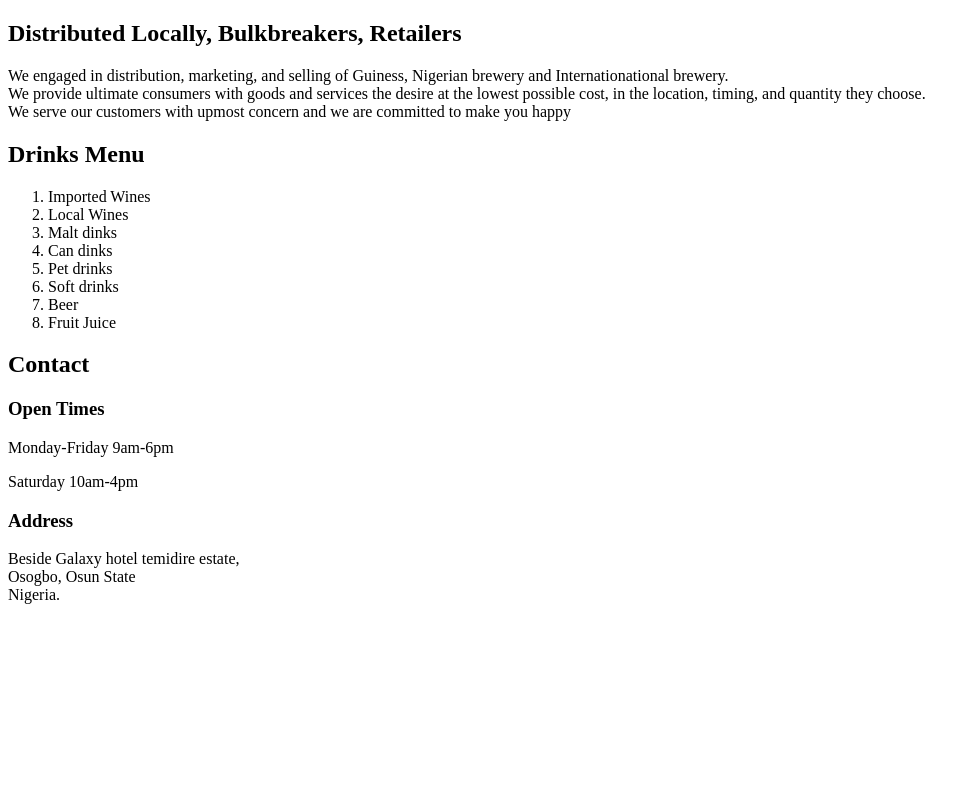
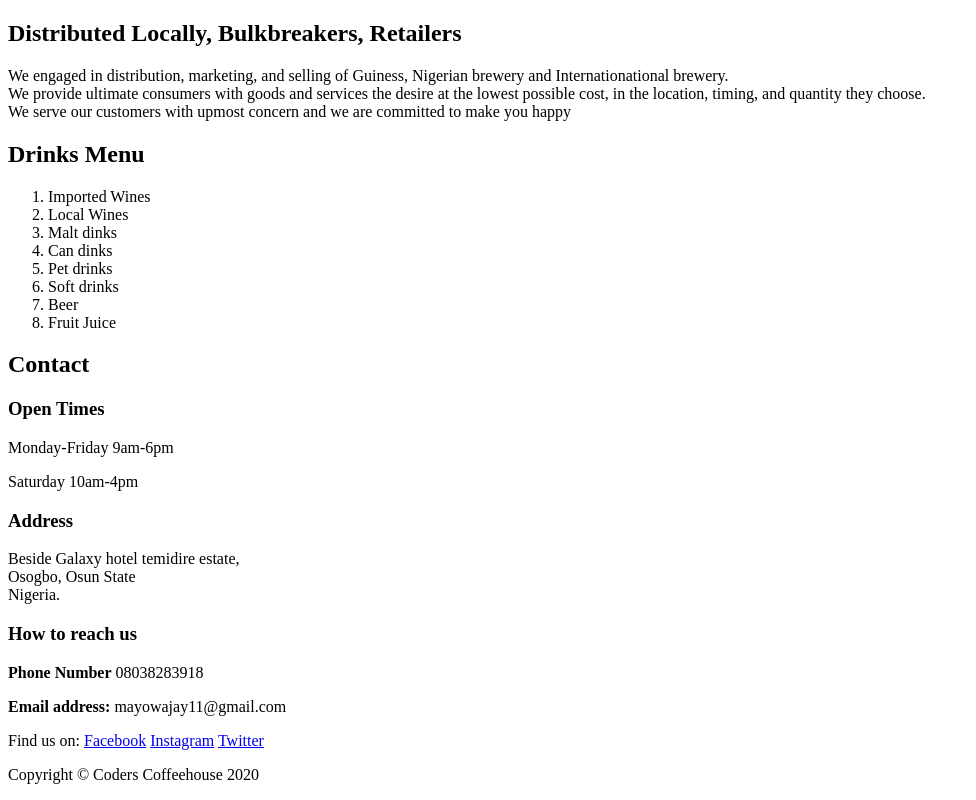
Before and after one commit to mayowajay11/mayjay-multiservice, a plain HTML site: page index.html in a window 1280 px wide. Shown: the part 352-1152 px from the top of the page, without its empty margins (0-976 px from the left). Before the commit the page ends 972 px from the top, so only its background shows below. Drawn offline with Linux system fonts and the light colour scheme.

Commit message:
added my footer to my index.html

```diff
--- a/index.html
+++ b/index.html
@@ -17,7 +17,7 @@
 <body>
     <header>
         <div>
-        <h1>MAYJAY MULTISERVICE LIMITED</h1>
+        <h1>MayJay Multiservice Limited</h1>
     </div>
 </header>
         <nav>
@@ -71,7 +71,25 @@
             <br>Osogbo, Osun State
         <br>Nigeria.</p>
 </div>
+<div>
+    <h3>How to reach us</h3>
+    <strong>Phone Number</strong>
+    <span>08038283918</span>
+    </p>
+    <strong>Email address:</strong>
+    <span>mayowajay11@gmail.com</span>
+    </p>
+</div>
 </section>
+<footer>
+    <span>Find us on:</span>
+
+		<a href="https://www.facebook.com" target="_blank" rel="noopener" aria-label="Find us on Facebook (link opens in a new tab)">Facebook</a>
+		<a href="https://www.instagram.com" target="_blank" rel="noopener" aria-label="Find us on Instagram (link opens in a new tab)">Instagram</a>
+		<a href="https://www.twitter.com" target="_blank" rel="noopener" aria-label="Find us on Twitter (link opens in a new tab)">Twitter</a>
+
+		<p>Copyright © Coders Coffeehouse 2020</p>
+</footer>
 </body>
 
 </html>
```
